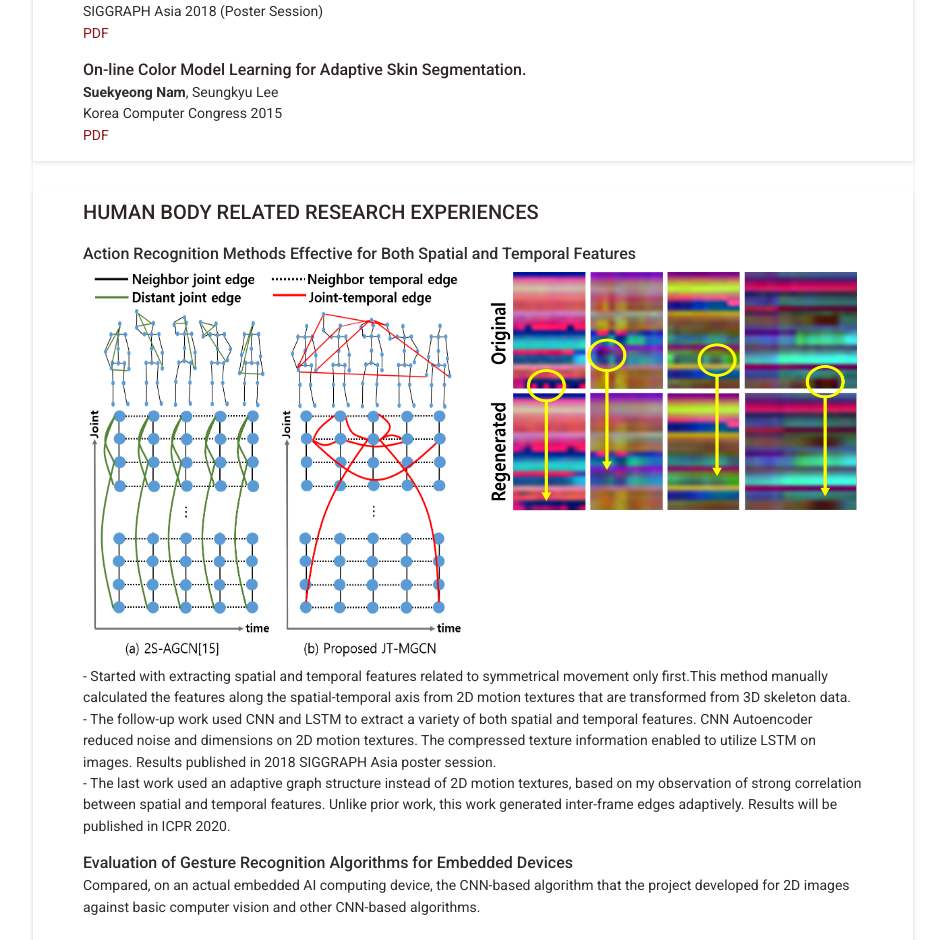
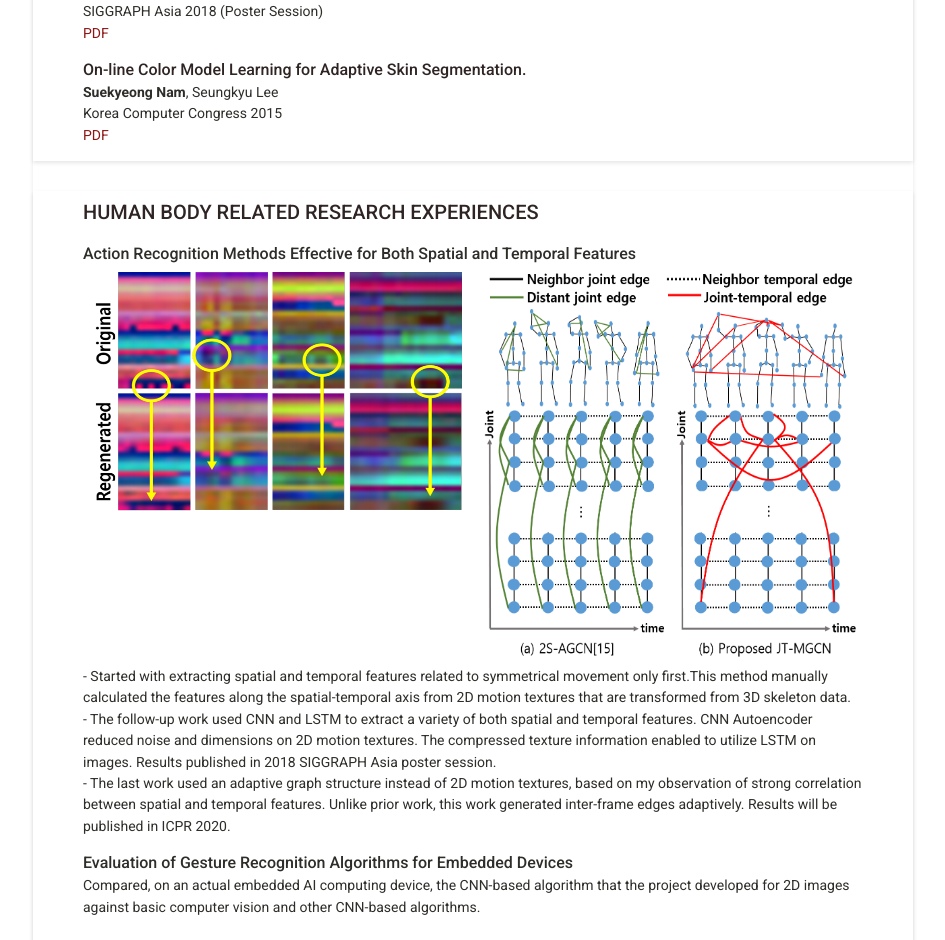
Before and after one commit to SuekyeongNam/SuekyeongNam.github.io, a Jekyll site: the page built from index.html, in a window 1280 px wide. Shown: the part 733-1673 px from the top of the page, without its empty margins (167-1112 px from the left). Built offline with Jekyll 4.4.1, drawn with Linux system fonts in a browser that asks for light colours; some web fonts are replaced.

Commit message:
image size modify

```diff
--- a/_includes/humanbody_projects.html
+++ b/_includes/humanbody_projects.html
@@ -13,10 +13,10 @@
         </span><br>
         <span>
           <div style="width:385px; height:400px; border:0px; float:left; margin-right:7px;">
-            <img src="{{site.baseurl}}/assets/images/icpr20-thumbnail.png" align="center" style="width: 385px; height: 400px;"/>
+            <img src="{{site.baseurl}}/assets/images/sigga18-thumbnail.png" align="center" style="width: 385px; height: 250px;"/>
           </div>
           <div style="width:385px; height:400px; border:0px; float:right;">
-            <img src="{{site.baseurl}}/assets/images/sigga18-thumbnail.png" align="center" style="width: 385px; height: 250px;"/>
+            <img src="{{site.baseurl}}/assets/images/icpr20-thumbnail.png" align="center" style="width: 385px; height: 400px;"/>
           </div>
         </span>
         <span class="summary">
```
